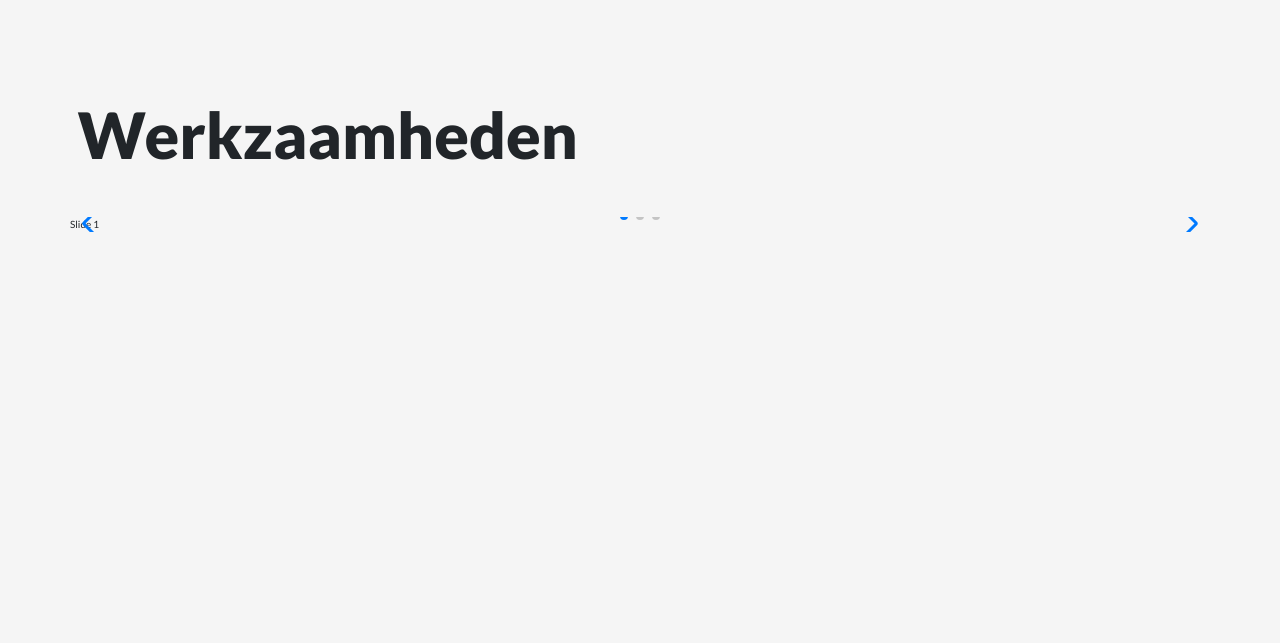
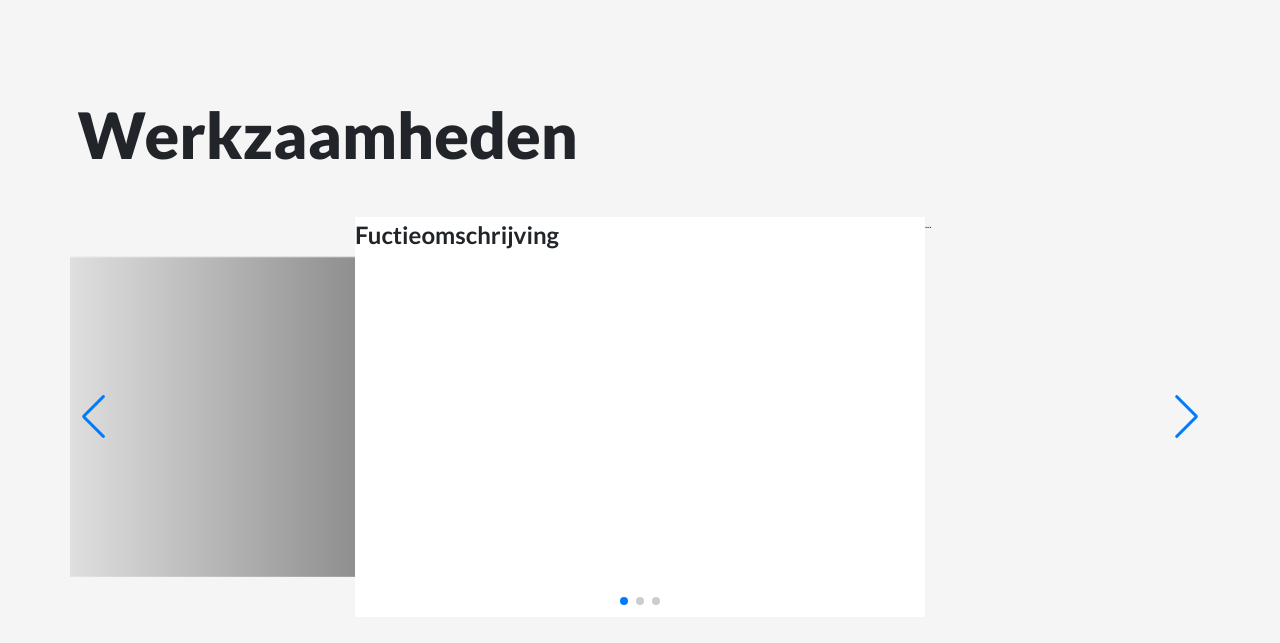
Before and after one commit to K3A101/stageverslag, a plain HTML site: page index.html in a window 1280 px wide. Shown: the part 2045-2688 px from the top of the page. Before the commit the page ends 2327 px from the top, so only its background shows below. Drawn offline with nearby package versions, Linux system fonts and the light colour scheme; files that its build step writes are made by us from their sources; files whose address does not match are found by name.

Commit message:
slideshow

```diff
--- a/index.html
+++ b/index.html
@@ -134,7 +134,10 @@
                         <!-- Additional required wrapper -->
                         <div class="swiper-wrapper">
                             <!-- Slides -->
-                            <div class="swiper-slide">Slide 1</div>
+                            <div class="swiper-slide">
+                                <h2>Fuctieomschrijving</h2>
+
+                            </div>
                             <div class="swiper-slide">Slide 2</div>
                             <div class="swiper-slide">Slide 3</div>
                             ...
--- a/static/js/swiper.js
+++ b/static/js/swiper.js
@@ -1,22 +1,44 @@
-const swiper = new Swiper('.swiper', {
+const swiper = new Swiper(".swiper", {
     // Optional parameters
-    autoHeight: true,
-    slidesPerView: 'auto',
-    spaceBetween: 30,
-    centerInsufficientSlides: true,
-    centeredSlidesBounds: true,
+    direction: "horizontal",
     loop: true,
+    centeredSlides: true,
+    grabCursor: true,
+    effect: "coverflow",
+    coverflowEffect: {
+        rotate: 0,
+        stretch: 0,
+        depth: 100,
+        modifier: 3,
+        slideShadows: true
+    },
+
+    breakpoints: {
+        576: {
+            slidesPerView: 1
+        },
+        992: {
+            slidesPerView: 2
+        },
+        1440: {
+            slidesPerView: 2
+        }
+    },
+
+    //Use arrow keys to navigate slider
+    keyboard: {
+        enabled: true
+    },
 
     // If we need pagination
     pagination: {
-        el: '.swiper-pagination',
-        activeEl: '.swiper-pagination-bullet-active',
-        clickable: true,
+        el: ".swiper-pagination",
+        clickable: true
     },
 
     // Navigation arrows
     navigation: {
-        nextEl: '.swiper-button-next',
-        prevEl: '.swiper-button-prev',
-    },
+        nextEl: ".swiper-button-next",
+        prevEl: ".swiper-button-prev"
+    }
 });
--- a/static/scss/_slideshows.scss
+++ b/static/scss/_slideshows.scss
@@ -0,0 +1,10 @@
+.slideshow {
+    height: 50vh;
+
+
+    .swiper-slide {
+        width: 100%;
+        height: 100%;
+        background: color(background-light);
+    }
+}
```
Also changed, not shown: static/css/style.css, 1 other file.
